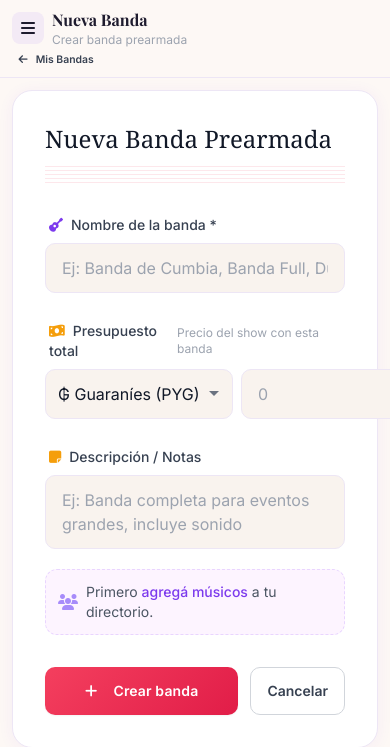
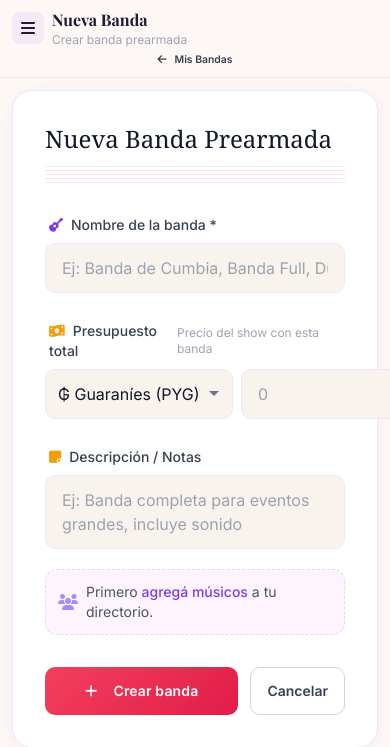
Before and after one commit to Fabu-el-inge/marifa, a Flask app: page /bands/new in a window 390 px wide. Shown: the top 747 px of the page. Run offline with Flask 3, Linux system fonts and the light colour scheme; the visitor is signed in with stand-in values (Sample User, id 1); data that the repository does not hold is empty; some libraries are stand-ins or nearby versions; some web fonts are replaced.

Commit message:
Mobile: make topbar action buttons full width to match card width
Co-Authored-By: Claude Opus 4.6 <noreply@anthropic.com>

```diff
--- a/app/static/css/marifa.css
+++ b/app/static/css/marifa.css
@@ -600,6 +600,16 @@ select.marifa-input {
   .topbar-actions::-webkit-scrollbar {
     display: none;
   }
+
+  /* Topbar action buttons: full width on mobile */
+  .topbar-actions {
+    flex: 1;
+    min-width: 0;
+  }
+  .topbar-actions .btn {
+    width: 100%;
+    justify-content: center;
+  }
 }
 
 /* ===== PRINT ===== */
```
